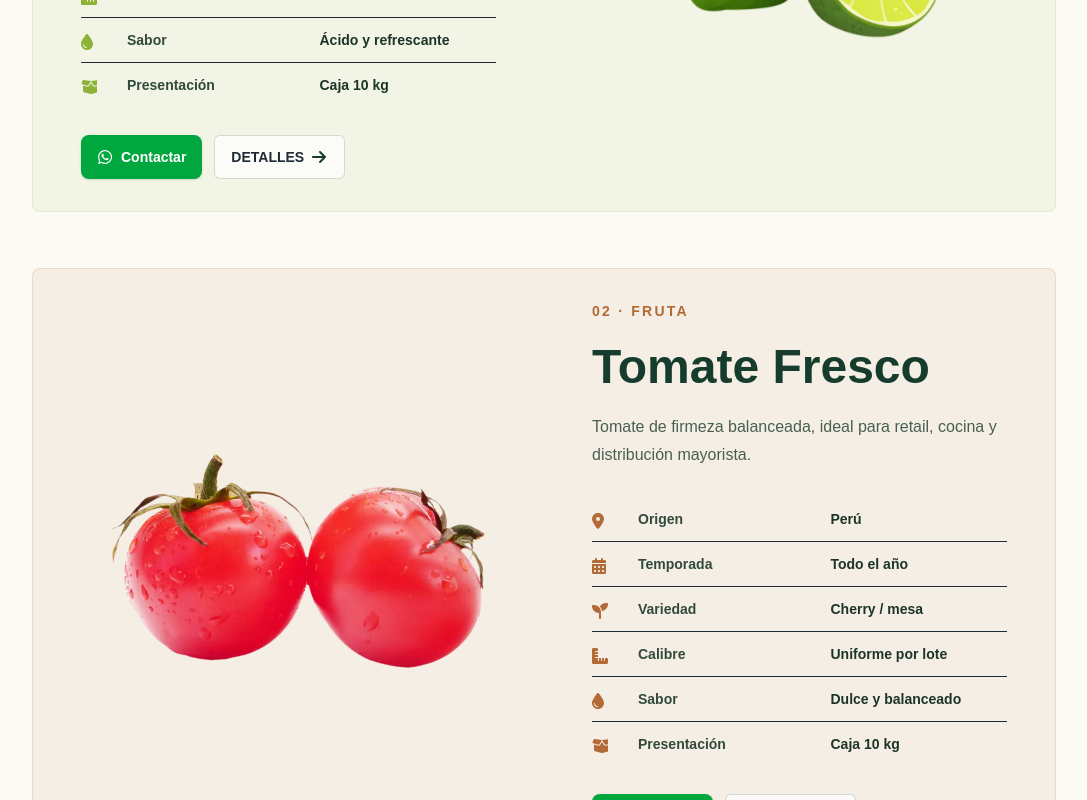
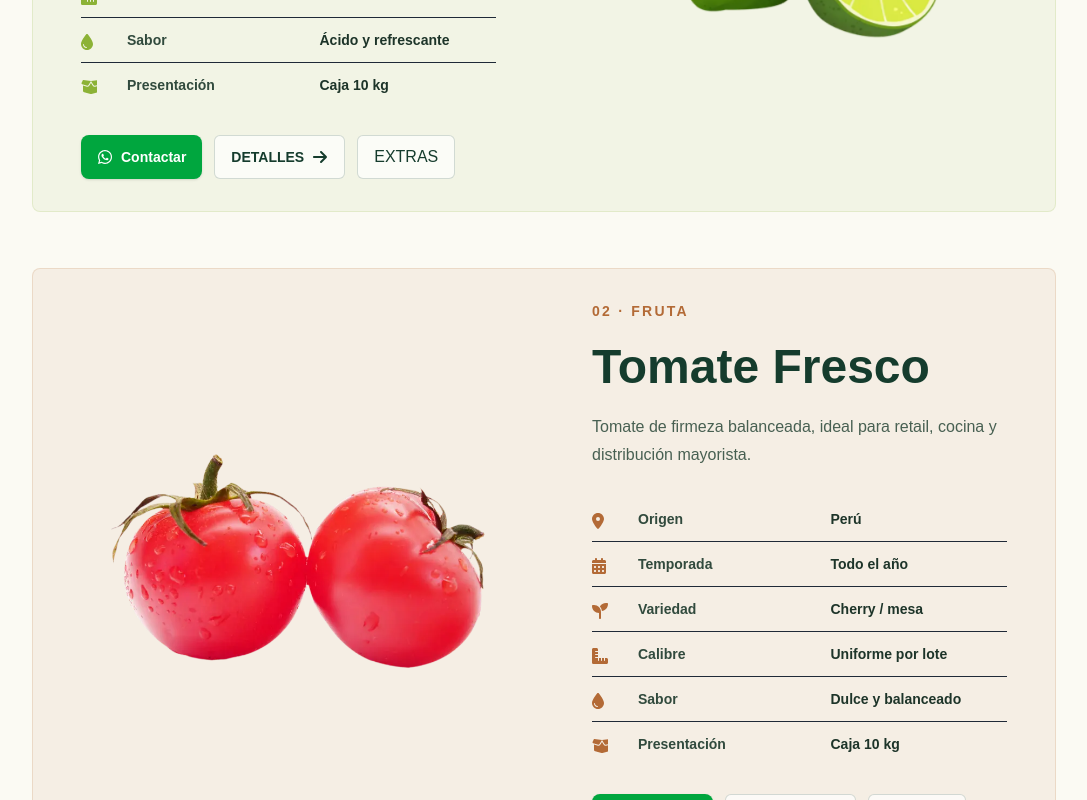
Before and after one commit to rls1990/agroindustrialperu, a Next.js app: page / in a window 1280 px wide. Shown: the part 1420-2220 px from the top of the page, without its empty margins (96-1183 px from the left). Built offline with nearby package versions, Linux system fonts and the light colour scheme.

Commit message:
feat: update ProductCard to enhance button styling and add Extras button

```diff
--- a/components/icons/ProductIcons.tsx
+++ b/components/icons/ProductIcons.tsx
@@ -97,11 +97,19 @@ export function BoxOpenIcon(props: IconProps) {
 
 export function ArrowRightIcon(props: IconProps) {
   return (
-    <IconShell {...props}>
+    <svg
+      aria-hidden="true"
+      focusable="false"
+      className={props.className ?? "h-4 w-4"}
+      role="img"
+      xmlns="http://www.w3.org/2000/svg"
+      viewBox="0 0 448 512"
+      style={props.color ? { color: props.color } : undefined}
+    >
       <path
         fill="currentColor"
         d="M438.6 278.6c12.5-12.5 12.5-32.8 0-45.3l-160-160c-12.5-12.5-32.8-12.5-45.3 0s-12.5 32.8 0 45.3L338.8 224 32 224c-17.7 0-32 14.3-32 32s14.3 32 32 32l306.7 0L233.4 393.4c-12.5 12.5-12.5 32.8 0 45.3s32.8 12.5 45.3 0l160-160z"
       />
-    </IconShell>
+    </svg>
   );
 }
--- a/components/sections/Productos/ProductCard.tsx
+++ b/components/sections/Productos/ProductCard.tsx
@@ -77,11 +77,24 @@ export function ProductCard({ product }: { product: Product }) {
             href={product.detailsHref}
             target="_blank"
             rel="noreferrer"
-            className="inline-flex min-h-11 items-center justify-center gap-2 rounded-md border border-[#153c2d]/18 bg-white/70 px-4 text-sm font-bold text-[#153c2d] transition hover:border-[#b93838]/45 hover:text-[#b93838] focus-visible:ring-2 focus-visible:ring-[#b93838] focus-visible:ring-offset-4 focus-visible:ring-offset-[#fbfaf3]"
+            className="group inline-flex min-h-11 items-center justify-center gap-2 rounded-md border border-[#153c2d]/18 bg-white/70 px-4 text-sm font-bold text-[#153c2d] transition hover:border-[#b93838]/45 hover:text-[#b93838] focus-visible:ring-2 focus-visible:ring-[#b93838] focus-visible:ring-offset-4 focus-visible:ring-offset-[#fbfaf3]"
           >
-            DETALLES
-            <ArrowRightIcon className="h-4 w-4" color="#153c2d" />
+            <span className="text-[#153c2d] transition-colors group-hover:text-[#b93838]">
+              DETALLES
+            </span>
+            <ArrowRightIcon
+              className="h-4 w-4 translate-x-0 text-[#153c2d] transition-all duration-200 group-hover:translate-x-0.5 group-hover:text-[#b93838]"
+            />
           </Link>
+
+          <button
+            type="button"
+            className="group inline-flex min-h-11 cursor-pointer items-center justify-center gap-2 rounded-md border border-[#153c2d]/18 bg-white/70 px-4 text-sm font-bold text-[#153c2d] transition hover:border-[#b93838]/45 focus-visible:ring-2 focus-visible:ring-[#b93838] focus-visible:ring-offset-4 focus-visible:ring-offset-[#fbfaf3]"
+          >
+            <span className="text-[#153c2d] transition-colors group-hover:text-[#b93838]">
+              EXTRAS
+            </span>
+          </button>
         </div>
       </div>
 
```
